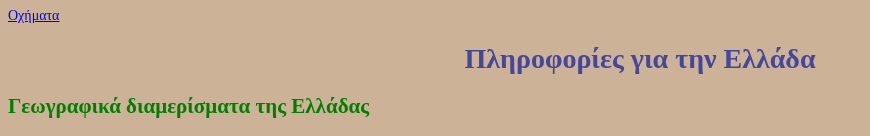
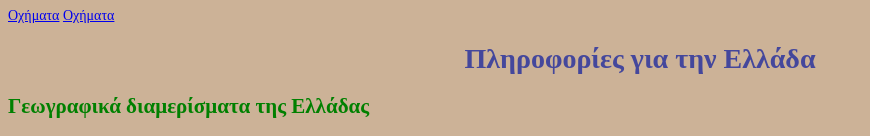
Before and after one commit to TOMMY-MESSI/TOMMY-MESSI.github.io, a plain HTML site: page index.html in a window 1280 px wide. Shown: the top 136 px of the page, without its empty margins (0-870 px from the left). Drawn offline with Linux system fonts and the light colour scheme.

Commit message:
Update index.html

```diff
--- a/index.html
+++ b/index.html
@@ -35,6 +35,7 @@
  <body>
 
   <a href='Οχήματα.html'>Οχήματα</a>
+  <a href='2ο Επαλ Χαλανδριου.html'>Οχήματα</a>
 
  <h1>Πληροφορίες για την Ελλάδα</h1>
  <h2>Γεωγραφικά διαμερίσματα της Ελλάδας</h2>
```
